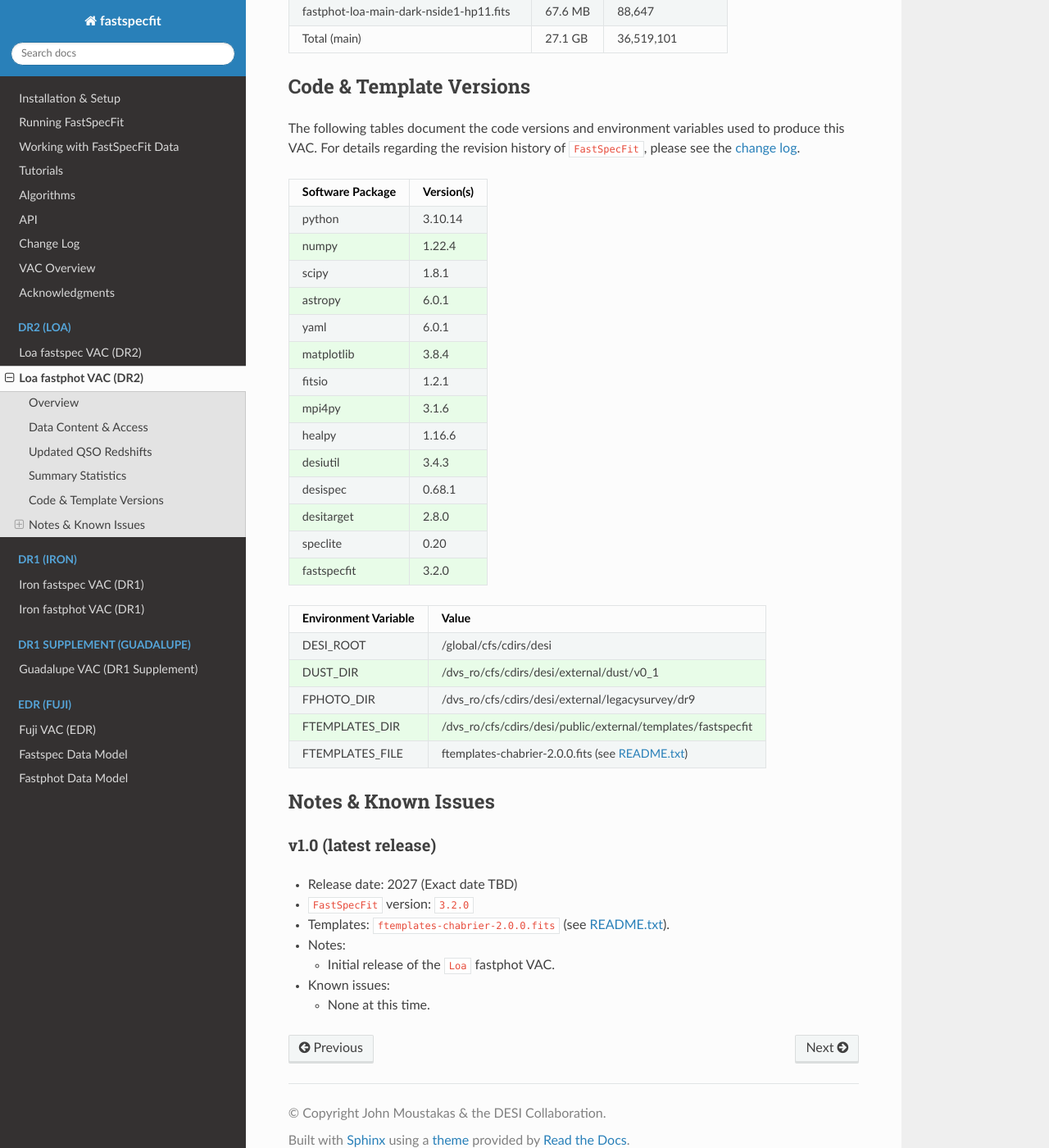
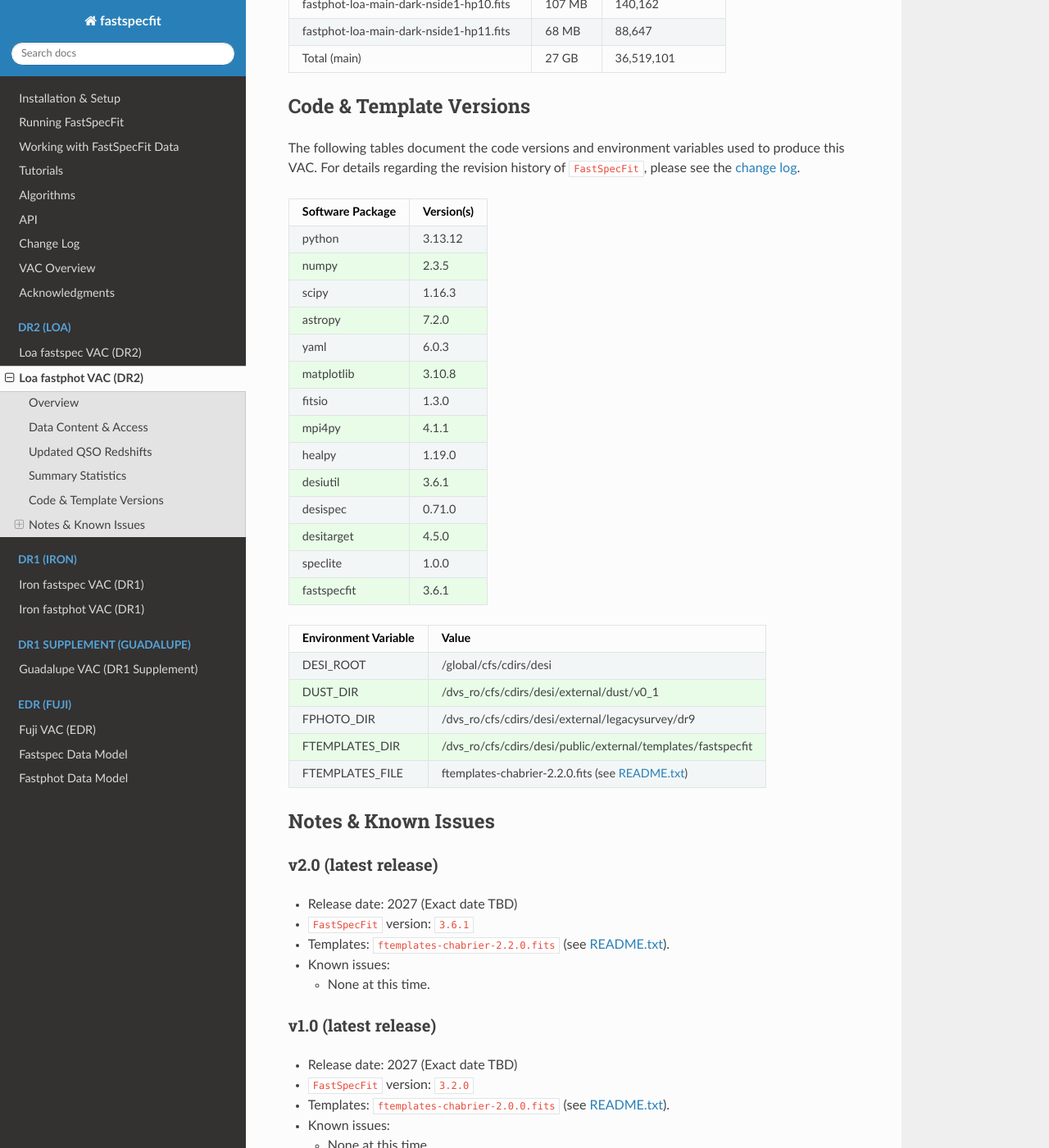
Before and after one commit to desihub/fastspecfit, a Sphinx documentation site: the page built from doc/loa-fastphot.rst, in a window 1280 px wide and 1400 px high, scrolled down 3219 px. Shown: the whole window at 82% size. Built offline with Sphinx 7.4.7 and the Read the Docs theme 3.1.0, drawn with Linux system fonts in a browser that asks for light colours; the version number could not be read and is left out; some of the changed text lies outside the part shown.

Commit message:
new loa/fastphot docs

```diff
--- a/doc/loa-fastphot.rst
+++ b/doc/loa-fastphot.rst
@@ -33,8 +33,8 @@ Data Content & Access
 Data from the ``Loa`` fastphot VAC can be accessed at any of the following links:
 
 ============================ ========================================================
-Data url                     https://data.desi.lbl.gov/desi/vac/dr2/fastphot/loa/v1.0
-`NERSC`_ (for collaborators) ``/global/cfs/cdirs/desi/vac/dr2/fastphot/loa/v1.0``
+Data url                     https://data.desi.lbl.gov/desi/vac/dr2/fastphot/loa/v2.0
+`NERSC`_ (for collaborators) ``/global/cfs/cdirs/desi/vac/dr2/fastphot/loa/v2.0``
 ============================ ========================================================
 
 For more information regarding the content and organization of the VAC, please
@@ -63,16 +63,16 @@ catalog, organized by survey and program.
 =========================== ========= =================
 File Name                   File Size Number of Targets
 =========================== ========= =================
-fastphot-loa-cmx-other.fits 2.34 MB   2,765
+fastphot-loa-cmx-other.fits 2.3 MB    2,765
 =========================== ========= =================
 
 ============================ ========= =================
 File Name                    File Size Number of Targets
 ============================ ========= =================
-fastphot-loa-sv1-backup.fits 1.04 MB   1,145
+fastphot-loa-sv1-backup.fits 1.0 MB    1,145
 fastphot-loa-sv1-bright.fits 106 MB    126,658
 fastphot-loa-sv1-dark.fits   198 MB    235,821
-fastphot-loa-sv1-other.fits  28.5 MB   34,004
+fastphot-loa-sv1-other.fits  29 MB     34,004
 Total (sv1)                  334 MB    397,628
 ============================ ========= =================
 
@@ -80,15 +80,15 @@ Total (sv1)                  334 MB    397,628
 File Name                    File Size Number of Targets
 ============================ ========= =================
 fastphot-loa-sv2-backup.fits 132 KB    107
-fastphot-loa-sv2-bright.fits 39.3 MB   46,491
-fastphot-loa-sv2-dark.fits   44.4 MB   52,693
-Total (sv2)                  83.8 MB   99,291
+fastphot-loa-sv2-bright.fits 39 MB     46,491
+fastphot-loa-sv2-dark.fits   44 MB     52,693
+Total (sv2)                  84 MB     99,291
 ============================ ========= =================
 
 ============================ ========= =================
 File Name                    File Size Number of Targets
 ============================ ========= =================
-fastphot-loa-sv3-backup.fits 1.37 MB   1,573
+fastphot-loa-sv3-backup.fits 1.4 MB    1,573
 fastphot-loa-sv3-bright.fits 229 MB    265,307
 fastphot-loa-sv3-dark.fits   511 MB    592,128
 Total (sv3)                  741 MB    859,008
@@ -106,32 +106,32 @@ Total (special)                  371 MB    367,390
 ========================================= ========= =================
 File Name                                 File Size Number of Targets
 ========================================= ========= =================
-fastphot-loa-main-backup.fits             44.5 MB   60,372
+fastphot-loa-main-backup.fits             44 MB     60,372
 fastphot-loa-main-bright-nside1-hp00.fits 247 MB    325,494
-fastphot-loa-main-bright-nside1-hp01.fits 2 GB      2,693,426
-fastphot-loa-main-bright-nside1-hp02.fits 2.33 GB   3,141,532
+fastphot-loa-main-bright-nside1-hp01.fits 2.0 GB    2,693,426
+fastphot-loa-main-bright-nside1-hp02.fits 2.3 GB    3,141,532
 fastphot-loa-main-bright-nside1-hp03.fits 487 MB    641,198
-fastphot-loa-main-bright-nside1-hp04.fits 1.69 GB   2,285,745
+fastphot-loa-main-bright-nside1-hp04.fits 1.7 GB    2,285,745
 fastphot-loa-main-bright-nside1-hp05.fits 310 MB    408,754
-fastphot-loa-main-bright-nside1-hp06.fits 1.75 GB   2,359,953
+fastphot-loa-main-bright-nside1-hp06.fits 1.7 GB    2,359,953
 fastphot-loa-main-bright-nside1-hp07.fits 569 MB    749,725
 fastphot-loa-main-bright-nside1-hp08.fits 234 MB    307,648
-fastphot-loa-main-bright-nside1-hp09.fits 52.9 MB   69,672
-fastphot-loa-main-bright-nside1-hp10.fits 45.9 MB   60,466
+fastphot-loa-main-bright-nside1-hp09.fits 53 MB     69,672
+fastphot-loa-main-bright-nside1-hp10.fits 46 MB     60,466
 fastphot-loa-main-bright-nside1-hp11.fits 108 MB    141,886
 fastphot-loa-main-dark-nside1-hp00.fits   645 MB    846,678
-fastphot-loa-main-dark-nside1-hp01.fits   2.93 GB   3,937,260
-fastphot-loa-main-dark-nside1-hp02.fits   2.78 GB   3,730,928
+fastphot-loa-main-dark-nside1-hp01.fits   2.9 GB    3,937,260
+fastphot-loa-main-dark-nside1-hp02.fits   2.8 GB    3,730,928
 fastphot-loa-main-dark-nside1-hp03.fits   441 MB    578,709
 fastphot-loa-main-dark-nside1-hp04.fits   3.8 GB    5,112,856
 fastphot-loa-main-dark-nside1-hp05.fits   659 MB    864,168
-fastphot-loa-main-dark-nside1-hp06.fits   4.04 GB   5,426,022
+fastphot-loa-main-dark-nside1-hp06.fits   4.0 GB    5,426,022
 fastphot-loa-main-dark-nside1-hp07.fits   1.2 GB    1,616,210
 fastphot-loa-main-dark-nside1-hp08.fits   591 MB    775,136
 fastphot-loa-main-dark-nside1-hp09.fits   119 MB    156,454
 fastphot-loa-main-dark-nside1-hp10.fits   107 MB    140,162
-fastphot-loa-main-dark-nside1-hp11.fits   67.6 MB   88,647
-Total (main)                              27.1 GB   36,519,101
+fastphot-loa-main-dark-nside1-hp11.fits   68 MB     88,647
+Total (main)                              27 GB     36,519,101
 ========================================= ========= =================
 
 Code & Template Versions
@@ -146,20 +146,20 @@ to produce this VAC. For details regarding the revision history of
 ================ ==========
 Software Package Version(s)
 ================ ==========
-python           3.10.14
-numpy            1.22.4
-scipy            1.8.1
-astropy          6.0.1
-yaml             6.0.1
-matplotlib       3.8.4
-fitsio           1.2.1
-mpi4py           3.1.6
-healpy           1.16.6
-desiutil         3.4.3
-desispec         0.68.1
-desitarget       2.8.0
-speclite         0.20
-fastspecfit      3.2.0
+python           3.13.12
+numpy            2.3.5
+scipy            1.16.3
+astropy          7.2.0
+yaml             6.0.3
+matplotlib       3.10.8
+fitsio           1.3.0
+mpi4py           4.1.1
+healpy           1.19.0
+desiutil         3.6.1
+desispec         0.71.0
+desitarget       4.5.0
+speclite         1.0.0
+fastspecfit      3.6.1
 ================ ==========
 
 .. rst-class:: columns
@@ -171,7 +171,7 @@ DESI_ROOT            /global/cfs/cdirs/desi
 DUST_DIR             /dvs_ro/cfs/cdirs/desi/external/dust/v0_1
 FPHOTO_DIR           /dvs_ro/cfs/cdirs/desi/external/legacysurvey/dr9
 FTEMPLATES_DIR       /dvs_ro/cfs/cdirs/desi/public/external/templates/fastspecfit
-FTEMPLATES_FILE      ftemplates-chabrier-2.0.0.fits (see `README.txt`_)
+FTEMPLATES_FILE      ftemplates-chabrier-2.2.0.fits (see `README.txt`_)
 ==================== ============================================================
 
 .. _previous versions - loa fastphot:
@@ -179,16 +179,22 @@ FTEMPLATES_FILE      ftemplates-chabrier-2.0.0.fits (see `README.txt`_)
 Notes & Known Issues
 --------------------
 
+v2.0 (latest release)
+~~~~~~~~~~~~~~~~~~~~~~
+
+* Release date: 2027 (Exact date TBD)
+* ``FastSpecFit`` version: ``3.6.1``
+* Templates: ``ftemplates-chabrier-2.2.0.fits``  (see `README.txt`_).
+* Known issues:
+
+  * None at this time.
+
 v1.0 (latest release)
 ~~~~~~~~~~~~~~~~~~~~~~
 
 * Release date: 2027 (Exact date TBD)
 * ``FastSpecFit`` version: ``3.2.0``
 * Templates: ``ftemplates-chabrier-2.0.0.fits``  (see `README.txt`_).
-* Notes:
-
-  * Initial release of the ``Loa`` fastphot VAC.
-
 * Known issues:
 
   * None at this time.
--- a/doc/loa.rst
+++ b/doc/loa.rst
@@ -258,7 +258,6 @@ v2.0 (latest release)
 
   * None at this time.
 
-
 v1.0
 ~~~~
 
```
Also changed, not shown: other parts of doc/loa-fastphot.rst (+1 -1 lines).
